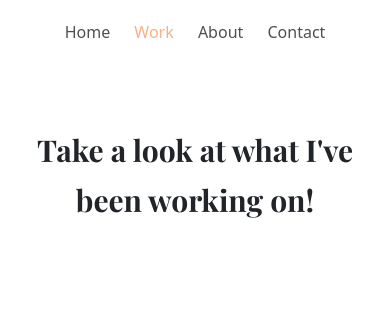
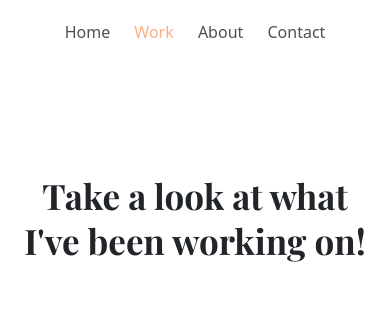
Before and after one commit to ArchiGen/portfolio-project, a plain HTML site: page work.html in a window 390 px wide. Shown: the top 317 px of the page. Drawn offline with nearby package versions, Linux system fonts and the light colour scheme.

Commit message:
Font and margins refine

```diff
--- a/styles/style.css
+++ b/styles/style.css
@@ -233,6 +233,10 @@ footer .contact-box p {
 /*medium screen*/
 
 @media (max-width: 992px) {
+  h1 {
+    margin-bottom: 70px;
+  }
+
   h2 {
     font-size: 42px;
   }
@@ -269,14 +273,10 @@ footer .contact-box {
     padding-bottom: 120px;
   }
 
-  h1 {
-    font-size: 50px;
+  .content-container h1 {
+    font-size: 35px;
+    line-height: 45px;
     text-align: center;
-  }
-
-  .content-container h1 {
-    font-size: 30px;
-    line-height: 50px;
   }
 
   .content-container a {
@@ -286,6 +286,10 @@ footer .contact-box {
   .content-container .social-links a {
     display: inline;
     text-align: center;
+  }
+
+  h1 {
+    margin-bottom: 0;
   }
 
   h2 {
--- a/work.html
+++ b/work.html
@@ -53,12 +53,12 @@
       </nav>
     </div>
     <div class="container content-container">
-      <h1 class="text-center mb-5">
+      <h1 class="text-center mt-5">
         Take a look at what I've been working on!
       </h1>
 
       <div class="content">
-        <div class="row mt-5 pt-5">
+        <div class="row mt-2 pt-5">
           <div class="col-md-6">
             <img
               class="img-fluid img-showcase"
```
